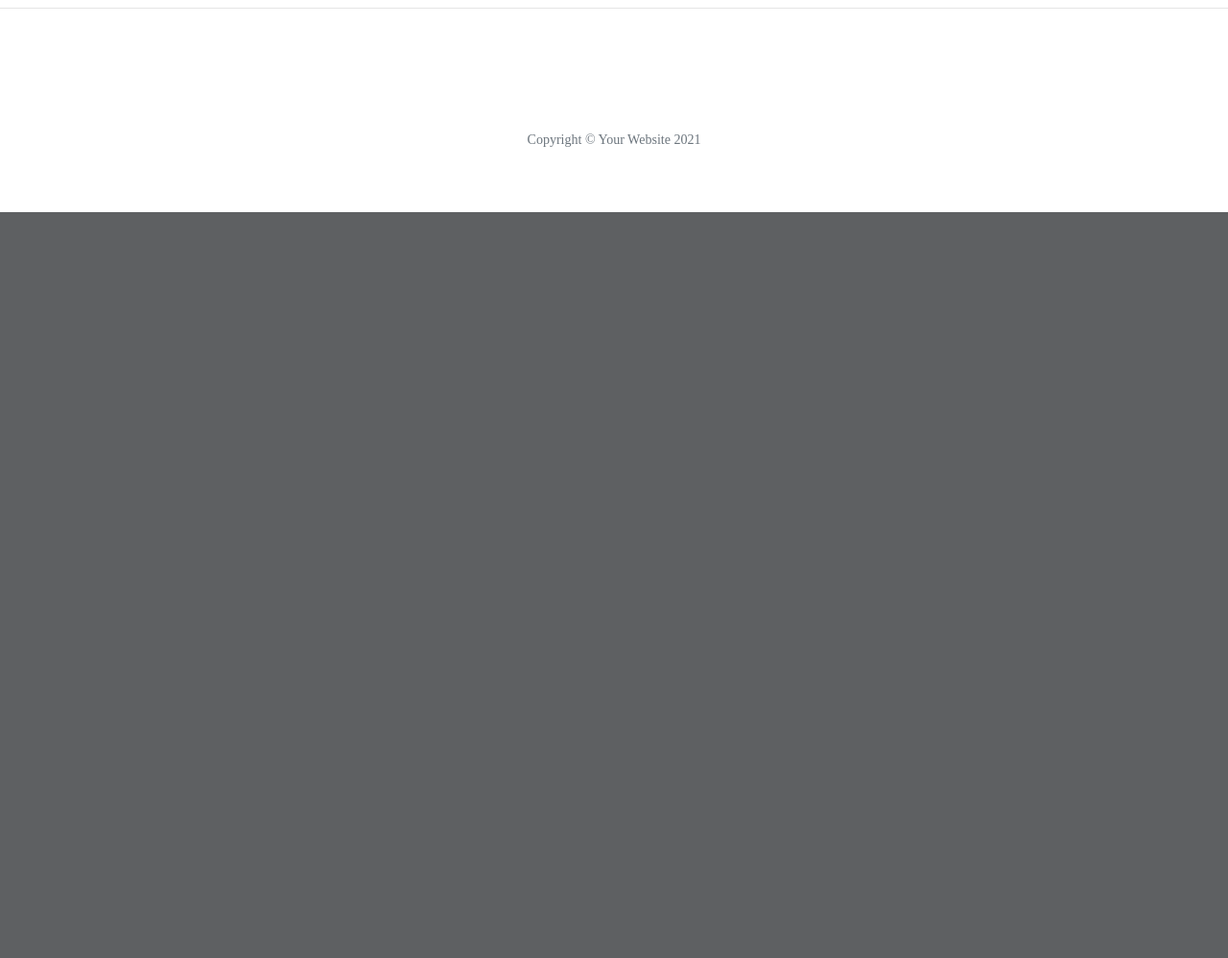
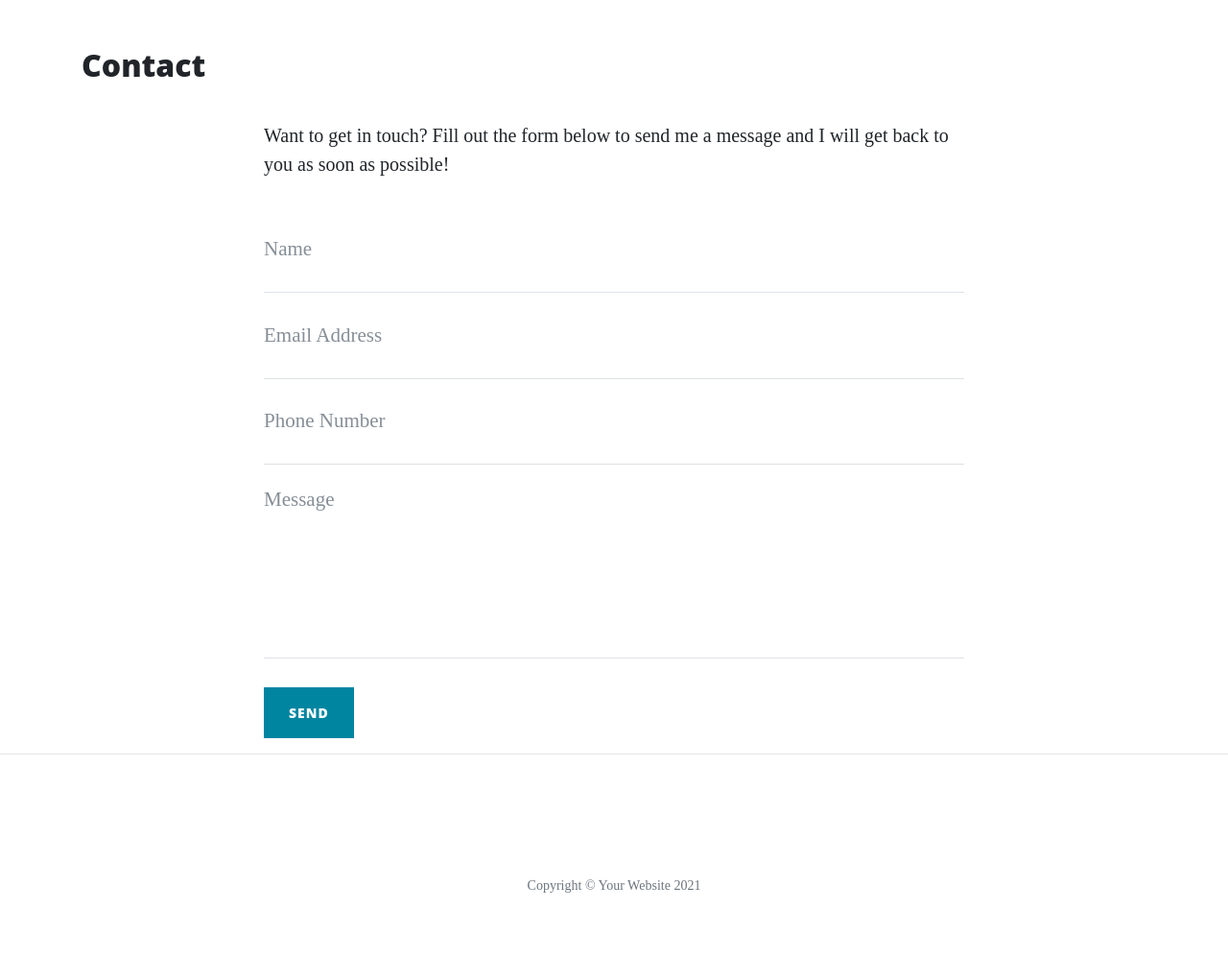
Before and after one commit to Telesia/my-first-flask-application, a Flask app: page /contact in a window 1280 px wide. Shown: the part 629-1627 px from the top of the page at 96% size. Before the commit the page ends 850 px from the top, so only its background shows below. Run offline with Flask 2, Linux system fonts and the light colour scheme; some libraries are stand-ins or nearby versions.

Commit message:
Add Flash message to contact form Add with, if statement and a for loop within the contact.html Add flash() in our 'contact' view to display a message to include name from form.

```diff
--- a/run.py
+++ b/run.py
@@ -1,9 +1,12 @@
 import os
 import json
-from flask import Flask, render_template
+from flask import Flask, render_template, request, flash
+if os.path.exists("env.py"):
+    import env
 
 # below required so that flask knows where to look for templates and files
 app = Flask(__name__)
+app.secret_key = os.environ.get("SECRET_KEY")
 
 
 # Creating routes and views through application
@@ -20,8 +23,22 @@ def about():
     return render_template("about.html", page_title="About", company=data)
 
 
-@app.route("/contact")
+@app.route("/about/<member_name>")
+def about_member(member_name):
+    member = {}
+    with open("static/data/company.json", "r") as json_data:
+        data = json.load(json_data)
+        for obj in data:
+            if obj["url"] == member_name:
+                member = obj
+    return render_template("member.html", member=member)
+
+
+@app.route("/contact", methods=["GET", "POST"])
 def contact():
+    if request.method == "POST":
+        flash("Thanks {}, we have received your message!".format(
+            request.form.get("name")))
     return render_template("contact.html", page_title="Contact")
 
 
--- a/static/css/style.css
+++ b/static/css/style.css
@@ -7,3 +7,10 @@
     width: 50%;
 
 }
+
+.flashes {
+    font: uppercase;
+    color: #fafafa;
+    background-color: #800020;
+    letter-spacing: 0.5rem;
+}
--- a/templates/base.html
+++ b/templates/base.html
@@ -44,7 +44,7 @@
       <div class="row">
         <div class="col-lg-8 col-md-10 mx-auto">
           <div class="site-heading">
-            <h1>Clean Blog</h1>
+            <h1>Thorin & Company</h1>
             <span class="subheading">Thorin and his company of dwarves</span>
           </div>
         </div>
--- a/templates/contact.html
+++ b/templates/contact.html
@@ -2,5 +2,61 @@
 {% block content %}
 
     <h2>{{ page_title }}</h2>
+        <div class="row">
+            <div class="col-lg-8 col-md-10 mx-auto">
+                <!-- Below code is a with block, store any messages received from flash function
+                to variable messages. If there are messages then loop through  -->
+
+                {% with messages = get_flashed_messages() %}
+                    {% if messages %}
+                        <ul class="flashes">
+                            {% for message in messages %}
+                                <li>{{ message }}</li>
+                            {% endfor %}
+                        </ul>
+                    {% endif %}
+                {% endwith %}
+
+                <p>Want to get in touch? Fill out the form below to send me a message and I will get back to you as soon as
+                    possible!</p>
+                <form method="POST" name="sentMessage" id="contactForm" novalidate>
+                    <div class="control-group">
+                        <div class="form-group floating-label-form-group controls">
+                            <label>Name</label>
+                            <input type="text" class="form-control" placeholder="Name" name="name" id="name" required
+                                data-validation-required-message="Please enter your name.">
+                            <p class="help-block text-danger"></p>
+                        </div>
+                    </div>
+                    <div class="control-group">
+                        <div class="form-group floating-label-form-group controls">
+                            <label>Email Address</label>
+                            <input type="email" class="form-control" placeholder="Email Address" name="email" id="email" required
+                                data-validation-required-message="Please enter your email address.">
+                            <p class="help-block text-danger"></p>
+                        </div>
+                    </div>
+                    <div class="control-group">
+                        <div class="form-group col-xs-12 floating-label-form-group controls">
+                            <label>Phone Number</label>
+                            <input type="tel" class="form-control" placeholder="Phone Number" name="phone" id="phone" required
+                                data-validation-required-message="Please enter your phone number.">
+                            <p class="help-block text-danger"></p>
+                        </div>
+                    </div>
+                    <div class="control-group">
+                        <div class="form-group floating-label-form-group controls">
+                            <label>Message</label>
+                            <textarea rows="5" class="form-control" placeholder="Message" name="message" id="message" required
+                                data-validation-required-message="Please enter a message."></textarea>
+                            <p class="help-block text-danger"></p>
+                        </div>
+                    </div>
+                    <br>
+                    <div id="success"></div>
+                    <button type="submit" class="btn btn-primary" id="sendMessageButton">Send</button>
+                </form>
+            </div>
+        </div>
 
 {% endblock %}
```
Also changed, not shown: static/data/company.json (+17 -39 lines), templates/about.html (+5 -4 lines), templates/member.html (added, +17 -0 lines), 1 other file.
